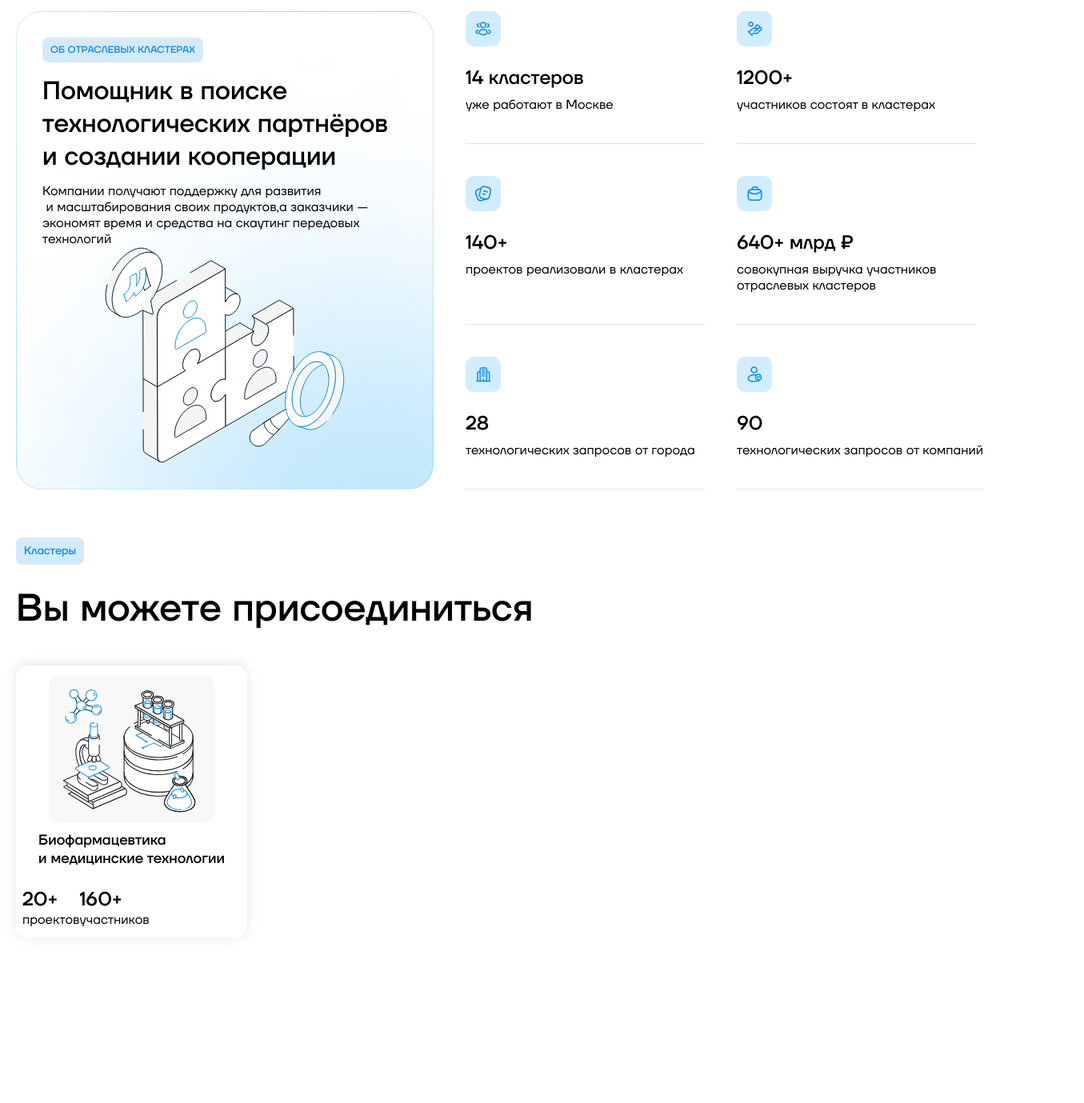
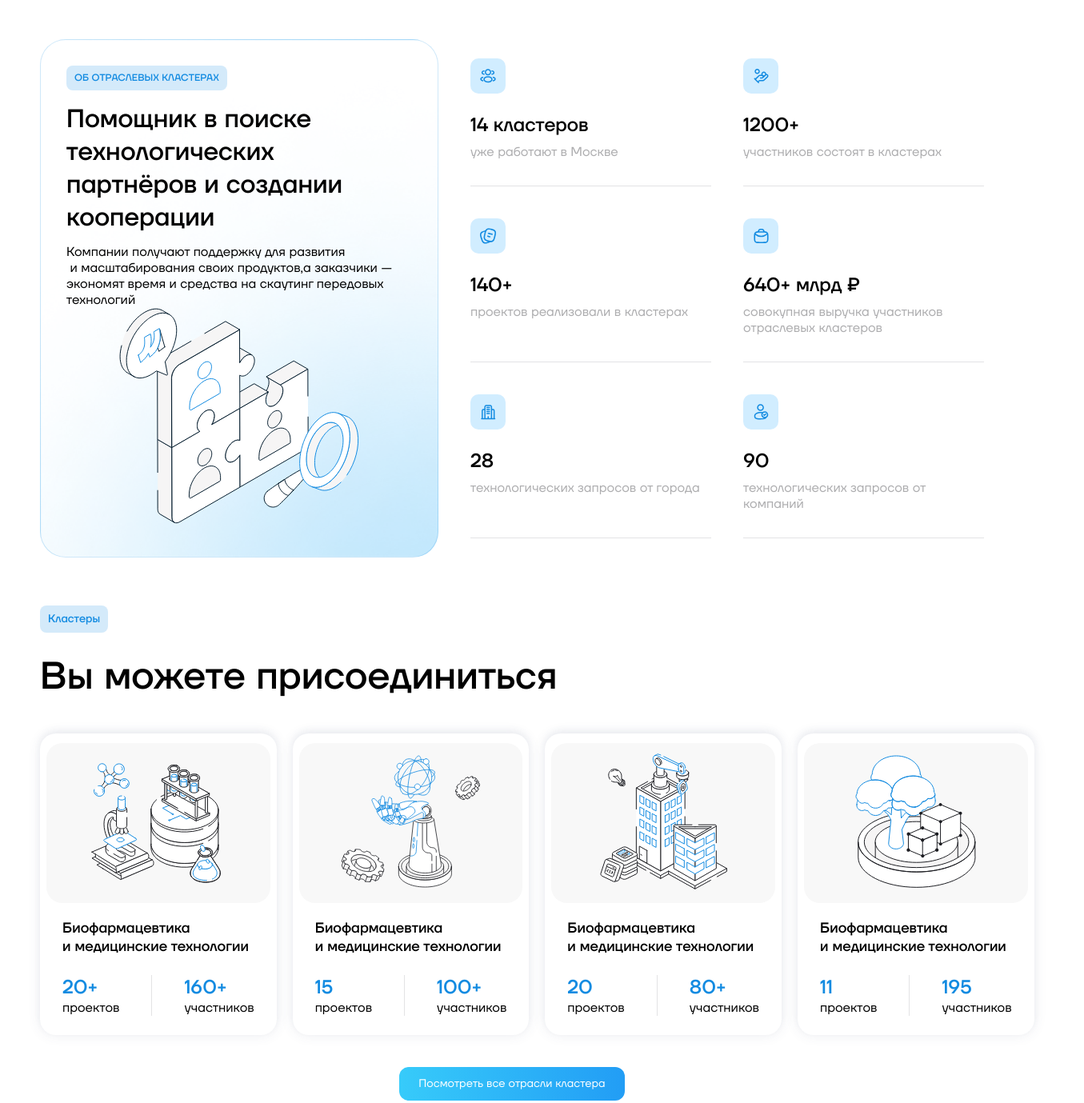
Before and after one commit to Ky0sh1t0/task2, a plain HTML site: page index.html in a window 1280 px wide. Shown: the part 904-2283 px from the top of the page at 80% size, 1355 px wide, since content can reach past the window. Before the commit the page ends 2194 px from the top, so only its background shows below. Drawn offline with Linux system fonts and the light colour scheme.

Commit message:
Add files via upload

```diff
--- a/css/style.scss
+++ b/css/style.scss
@@ -21,16 +21,18 @@
     font-style: normal;
 }
 
-* {
-    margin: 0px;
-    font-family: 'TTSFirsNeue';
-    font-size: 14px;
-    padding: 0px;
-}
 
 html {
     font-size: 10px;
 }
+
+* {
+    margin: 0px;
+    font-family: 'TTSFirsNeue';
+    font-size: 1.4rem;
+    padding: 0px;
+}
+
 
 h1, h2, h3 {
     font-weight: 500;
@@ -51,8 +53,16 @@ body {
     background-size: 100% 75rem;
 }
 
+.mb-1 {
+    margin-bottom: 1rem;
+}
+
 .mb-6 {
     margin-bottom: 6rem;
+}
+
+.pt-3 {
+    padding-top: 3rem;
 }
 
 .btn, .nav-item {
@@ -65,61 +75,28 @@ body {
     display: flex;
     flex-direction: column;
     min-height: 100%;
-    gap: 10px;
 }
 
-.tm-header {
+.underline {
+
     border-bottom: 1px solid rgba(255,255,255,0.2);
 }
 
-.div-tm-width {
+.tm-width {
+    max-width: 1400px;
+    padding: 0 5rem;
     min-width: 320px;
     margin: 0 auto;
-
-    @media (min-width: 992px) {
-        max-width: 1240px;
-    }
-}
-
-.tm-header-container {
-    align-items: center;
-    box-sizing: border-box;
-    justify-content: space-between;
-    display: flex;
-    color: white;
-}
-
-
-.tm-menu {
-    display: flex;
-    justify-content: space-between;
-    align-items: center;
-    margin: 1.6rem 0;
 }
 
 
 
-.tm-menu-container {
+.tm-header-cntr-1 {
+    align-items: center;
+    box-sizing: border-box;
     display: flex;
-    height: 100%;
-    box-sizing: border-box;
+    color: white;
 
-    .nav-list {
-        display: flex;
-        justify-content: center;
-        box-sizing: border-box;
-
-        .nav-item {
-            margin-right: 2.4rem;
-            box-sizing: border-box;
-        }
-    }
-}
-
-.div-logo-tab {
-    display: flex;
-    align-items: center;
-    gap: 2rem;
 
     .logo {
         height: 4rem;
@@ -130,9 +107,35 @@ body {
             object-fit: cover;
         }
     }
+
+    .profile {
+        display: flex;
+        flex-direction: row;
+        align-items: center;
+        margin-left: auto;
+        gap: 4rem;
+
+        .cips {
+            display: flex;
+            align-items: center;
+            gap: 1.6rem;
+            max-height: 32px;
+        }
+    }
+
+    .auth {
+        display: flex;
+        gap: 1rem;
+        align-items: center;
+
+        &:hover {
+            cursor: pointer;
+        }
+    }
 }
 
 .tab {
+    margin-left: 2rem;
     display: flex;
     gap: 2rem;
 
@@ -143,6 +146,7 @@ body {
             position: relative;
             font-weight: 500;
             color: rgba(255,255,255, 1);
+
             &::before {
                 content: "___";
                 position:absolute;
@@ -150,30 +154,24 @@ body {
                 left: 50%;
             }
         }
+
     }
+
     label {
         padding: 2.7rem 0;
         line-height: 2rem;
         color: rgba(255,255,255, 0.8);
+
+        &:hover {
+            cursor: pointer;
+        }
     }
 
     .br {
-        padding: 2.7rem 0;
-        color: rgba(255,255,255,0.2);
-    }
-}
-
-.profile {
-    display: flex;
-    flex-direction: row;
-    align-items: center;
-    gap: 4rem;
-
-    .cips {
-        display: flex;
-        align-items: center;
-        gap: 1.6rem;
-        max-height: 32px;
+        background-color:rgba(255,255,255,0.2);
+        width: 1px;
+        height: 1.2rem;
+        align-self: center;
     }
 }
 
@@ -193,7 +191,7 @@ body {
 
     .logo-white, .logo-telegram {
         width: 2rem;
-        height: 2.4rem;
+        height: 2rem;
         text-align: center;
 
         img {
@@ -209,15 +207,34 @@ body {
     }
 }
 
-.auth {
+
+
+
+.tm-menu {
     display: flex;
-    gap: 1rem;
-    align-items: center;
+    margin: 1.6rem 0;
 
-    &:hover {
-        cursor: pointer;
+    .image-search {
+        margin-left: auto;
+        width: 16px;
+        height: 16px;
+        img {
+            object-fit: cover;
+        }
+    }
+
+    .tm-menu-container {
+        display: flex;
+        align-items: center;
+
+
+        .nav-item {
+            margin-right: 2.4rem;
+            box-sizing: border-box;
+        }
     }
 }
+
 
 
 
@@ -228,27 +245,33 @@ body {
     background-color: white;
     border-radius: 6rem 6rem 0 0;
     padding: 6rem;
+    flex: 1;
 
     .cluster1-bg-img {
         position: absolute;
         left: -3.5rem;
-        bottom: -2.8rem;
+        top: 2.8rem;
         img {
             object-fit: cover;
         }
     }
 }
 
-.div-block-info {
+.info-block {
     position: relative;
     display: flex;
     flex-direction: column;
-    gap: 40px;
+    max-width: 600px;
+    gap: 4rem;
 
-    .div-block-title {
+    &-text {
         h1 {
             font-size: 6.4rem;
             margin-bottom: 1.6rem;
+        }
+
+        .text {
+            font-size: 1.6rem;
         }
     }
 
@@ -263,6 +286,9 @@ body {
             border-radius: 12px;
             color: rgba(19, 139, 225, 1);
 
+            &:hover {
+                cursor: pointer;
+            }
         }
     }
 
@@ -277,7 +303,7 @@ body {
     gap: 4rem;
 }
 
-.div-card-cluster {
+.cluster-card {
     display: flex;
     flex-direction: column;
     flex: 1;
@@ -289,7 +315,8 @@ body {
     background: url("../images/Vector_block.png");
     background-size: cover;
 
-    .div-text {
+    &-text {
+        max-width: 100%;
         display: flex;
         flex-direction: column;
         gap: 1.6rem;
@@ -301,13 +328,13 @@ body {
             h2 {
                 font-size: 3.2rem;
             }
-            p {
+            .text {
                 font-size: 1.6rem;
             }
         }
     }
 
-    .illustration {
+    &-illustration {
         max-width: 300px;
         max-height: 270px;
         margin: 0 auto;
@@ -319,27 +346,33 @@ body {
     }
 }
 
-.div-tm-about {
+.tm-about {
     display: flex;
     flex-wrap: wrap;
     gap: 4rem;
+    padding: 2.4rem 0;
 
-    .div-tm-about-frame {
-        min-width: calc(50% - 4rem);
+    &-frame {
         display: flex;
         flex-direction: column;
-        gap: 2.4rem;
+        min-width: calc(50% - 8rem);
         border-bottom: 1px solid rgba(28, 29, 47,0.12);
+        flex: 1;
 
         .about-text {
             display: flex;
             flex-direction: column;
             gap: 0.8rem;
-            h2 {
+            margin-bottom: 3.2rem;
+            flex: 1;
+
+            &-high {
                 font-size: 2.4rem;
+                font-weight: 500;
             }
-            .about-text-low {
+            &-low {
                 font-size: 1.6rem;
+                color: rgba(28, 29, 34, 0.36)
             }
         }
     }
@@ -349,6 +382,7 @@ body {
         width: 24px;
         border: 1rem solid rgba(0, 153, 255, 0.18);
         border-radius: 1rem;
+        margin-bottom: 2.4rem;
 
         img {
             background-color: rgba(0, 153, 255, 0.18);
@@ -388,21 +422,29 @@ body {
 .card-cluster {
     display: flex;
     flex-direction: column;
-    gap: 1rem;
-    border-radius: 1.5rem;
-    padding: 1.2rem 0.8rem;
+    border-radius: 2rem;
+    padding: 1.2rem 0.8rem 2.4rem;
+    align-items: center;
+    flex: 1 1;
     box-shadow:
         0px -4px 8px 0px rgba(68, 83, 113, 0.05),
         0px 0px 16px 0px rgba(68, 83, 113, 0.1);
 
     .illustration {
-        border-radius: 1rem;
+        display: inline-flex;
+        align-items: center;
+        border-radius: 2rem;
         background-color: rgb(248,248,248);
-        margin: 0 auto;
-        img {
-            width: 100%;
-            height: 100%;
-            object-fit: cover;
+        width: 100%;
+        min-height: 200px;
+        margin-bottom: 2rem;
+
+        .img-cont {
+            max-width: fit-content;
+            margin: 0 auto;
+            img {
+                object-fit: cover;
+            }
         }
     }
 }
@@ -412,24 +454,48 @@ body {
     display: flex;
     flex-direction: column;
     gap: 2.4rem;
+    padding: 0 2rem;
 
     .info-text {
-        padding: 0 2rem;
         font-size: 1.8rem;
         font-weight: 500;
     }
 
     .info-project-ppl {
         display: flex;
+        gap: 4rem;
+
+        .slash {
+            background-color:rgba(28,29,34, 12%);
+            width: 1px;
+            height: 100%;
+            align-self: center;
+        }
 
         .info-project {
             h2 {
                 font-size: 2.4rem;
-                color: rbg(19, 139, 225);
+                color: rgb(19, 139, 225);
             }
+
+
             .ppl-text {
                 font-size: 1.6rem;
             }
         }
     }
 }
+
+.cluster-btn {
+    align-self: center;
+    border-radius: 1.2rem;
+    padding: 1.2rem 2.4rem;
+    background:
+        linear-gradient(to right,
+         rgb(55, 203, 250),
+          rgb(34, 157, 245));
+
+    &:hover {
+        cursor: pointer;
+    }
+}
--- a/index.html
+++ b/index.html
@@ -9,9 +9,9 @@
 <body>
     <div class="container">
         <header class="tm-header">
-            <div class="div-tm-width">
-                <div class="tm-header-container">
-                    <div class="div-logo-tab">
+            <div class="tm-width">
+                <div class="tm-header-cntr-1">
+
                     <div class="logo">
                         <img src="./images/logo.svg" alt="logo" />
                     </div>
@@ -19,10 +19,9 @@
                     <div class="tab">
                         <input id="tab-btn-1" name="tab-btn" type="radio" value="organization" checked/>
                         <label for="tab-btn-1">Организациям и ИП</label>
-                            <div class="br">|</div>
+                        <div class="br"></div>
                         <input id="tab-btn-2" name="tab-btn" type="radio" value="individual"/>
                         <label for="tab-btn-2">Физическим лицам</label>
-                        </div>
                     </div>
 
                     <div class="profile">
@@ -53,11 +52,10 @@
                     </div>
                 </div>
             </div>
-        </header>
+            <div class="underline"></div>
 
-        <main class="tm-main-container">
-            <div class="div-tm-width">
-                    <div class="tm-menu">
+            <div class="tm-width">
+                <div class="tm-menu mb-1">
                     <div class="tm-menu-container">
                         <nav class="nav-list">
                             <a class="nav-item" href="#">Инвестиции </a>
@@ -74,99 +72,106 @@
                         <img src="./images/search.svg" alt="search"/>
                     </div>
                 </div>
+            </div>
 
+        </header>
+
+        <main class="tm-main-container">
+            <div class="tm-width">
                 <div class="info-frame mb-6">
                     <div class="cluster1-bg-img">
                         <img src="./images/cluster_1.svg" alt=""/>
                     </div>
-                    <div class="div-block-info">
-                        <div class="div-block-title">
-                            <h1>Отраслевые<br>кластеры</h1>
-                            <p>Помощник в поиске технологических партнеров и создании кооперации<br>
-                                    Точка входа к государственным и корпоративным заказчикам</p>
+                    <div class="info-block">
+                        <div class="info-block-text">
+                            <h1>Отраслевые кластеры</h1>
+                            <div class="text">Помощник в поиске технологических партнеров и создании кооперации
+                                    Точка входа к государственным и корпоративным заказчикам</div>
                         </div>
                         <div class="div-block-btn">
-                            <div class="div-btn"><a href="#" class="btn">технологическим компания</a></div>
-                            <div class="div-btn"><a href="#" class="btn">заказчикам</a></div>
+                            <a href="#" class="btn">технологическим компания</a>
+                            <a href="#" class="btn">заказчикам</a>
                         </div>
                     </div>
                 </div>
             </div>
 
-            <div class="div-tm-width">
-                <div class="tm-about-cluster-container mb-6">
-                    <div class="div-card-cluster">
-                        <div class="div-text">
+            <!--TODO: Заменить все длинные названия на короткие-->
+            <div class="tm-width">
+                <div class="tm-about-cluster-container mb-6 pt-3">
+                    <div class="cluster-card">
+                        <div class="cluster-card-text">
                             <div class="global-tag-line">ОБ ОТРАСЛЕВЫХ КЛАСТЕРАХ</div>
                             <div class="text-description">
-                                <h2>Помощник в поиске<br> технологических партнёров<br> и создании кооперации</h2>
-                                <p>Компании получают поддержку для развития <br>
-                                 и масштабирования своих продуктов,а заказчики —<br>
-                                экономят время и средства на скаутинг передовых<br> технологий</p>
+                                <h2>Помощник в поиске технологических партнёров и создании кооперации</h2>
+                                <div class="text">Компании получают поддержку для развития
+                                 и масштабирования своих продуктов,а заказчики —
+                                экономят время и средства на скаутинг передовых технологий</div>
                             </div>
                         </div>
-                        <div class="illustration">
+                        <div class="cluster-card-illustration">
                             <img src="images/Group.svg" alt="">
                         </div>
                     </div>
-                    <div class="div-tm-about">
 
-                        <div class="div-tm-about-frame">
+                    <div class="tm-about">
+
+                        <div class="tm-about-frame">
                             <div class="about-icon">
                                 <img src="./images/team.svg" alt=""/>
                             </div>
                             <div class="about-text">
-                                <h2>14 кластеров</h2>
+                                <div class="about-text-high">14 кластеров</div>
                                 <div class="about-text-low">уже работают в Москве</div>
                             </div>
                         </div>
 
-                        <div class="div-tm-about-frame">
+                        <div class="tm-about-frame">
                             <div class="about-icon">
                                 <img src="./images/hand-coins.svg" alt=""/>
                             </div>
                             <div class="about-text">
-                                <h2>1200+</h2>
+                                <div class="about-text-high">1200+</div>
                                 <div class="about-text-low">участников состоят в кластерах</div>
                             </div>
                         </div>
 
-                        <div class="div-tm-about-frame">
+                        <div class="tm-about-frame">
                             <div class="about-icon">
                                 <img src="./images/promo.svg" alt=""/>
                             </div>
                             <div class="about-text">
-                                <h2>140+</h2>
+                                <div class="about-text-high">140+</div>
                                 <div class="about-text-low">проектов реализовали в кластерах</div>
                             </div>
                         </div>
 
-                        <div class="div-tm-about-frame">
+                        <div class="tm-about-frame">
                             <div class="about-icon">
                                 <img src="./images/case.svg" alt=""/>
                             </div>
                             <div class="about-text">
-                                <h2>640+ млрд ₽</h2>
-                                <div class="about-text-low">совокупная выручка участников<br> отраслевых кластеров</div>
+                                <div class="about-text-high">640+ млрд ₽</div>
+                                <div class="about-text-low">совокупная выручка участников отраслевых кластеров</div>
                             </div>
                         </div>
 
-                        <div class="div-tm-about-frame">
+                        <div class="tm-about-frame">
                             <div class="about-icon">
                                 <img src="./images/company.svg" alt=""/>
                             </div>
                             <div class="about-text">
-                                <h2>28</h2>
+                                <div class="about-text-high">28</div>
                                 <div class="about-text-low">технологических запросов от города</div>
                             </div>
                         </div>
 
-                        <div class="div-tm-about-frame">
+                        <div class="tm-about-frame">
                             <div class="about-icon">
                                 <img src="./images/user_check.svg" alt=""/>
                             </div>
                             <div class="about-text">
-                                <h2>90</h2>
+                                <div class="about-text-high">90</div>
                                 <div class="about-text-low">технологических запросов от компаний</div>
                             </div>
                         </div>
@@ -174,17 +179,20 @@
                 </div>
             </div>
 
-            <div class="div-tm-width">
+            <div class="tm-width">
                 <div class="div-tm-project-container mb-6">
                     <div class="text-decoration">
                         <div class="global-tag-line">Кластеры</div>
                         <h2>Вы можете присоединиться</h2>
                     </div>
+
                     <div class="project-cards">
 
                         <div class="card-cluster">
                             <div class="illustration">
+                                <div class="img-cont">
                                     <img src="./images/biofarmandMedTech.svg" alt="">
+                                </div>
                             </div>
                             <div class="cluster-info">
                                 <div class="info-text">Биофармацевтика<br> и медицинские технологии</div>
@@ -193,6 +201,7 @@
                                         <h2>20+</h2>
                                         <div class="ppl-text">проектов</div>
                                     </div>
+                                    <div class="slash"></div>
                                     <div class="info-project">
                                         <h2>160+</h2>
                                         <div class="ppl-text">участников</div>
@@ -201,8 +210,74 @@
                             </div>
                         </div>
 
+                        <div class="card-cluster">
+                            <div class="illustration">
+                                <div class="img-cont">
+                                    <img src="./images/cluster_assist_tech.svg" alt="">
                                 </div>
-                    <div class="div-btn">
+                            </div>
+                            <div class="cluster-info">
+                                <div class="info-text">Биофармацевтика<br> и медицинские технологии</div>
+                                <div class="info-project-ppl">
+                                    <div class="info-project">
+                                        <h2>15</h2>
+                                        <div class="ppl-text">проектов</div>
+                                    </div>
+                                    <div class="slash"></div>
+                                    <div class="info-project">
+                                        <h2>100+</h2>
+                                        <div class="ppl-text">участников</div>
+                                    </div>
+                                </div>
+                            </div>
+                        </div>
+
+                        <div class="card-cluster">
+                            <div class="illustration">
+                                <div class="img-cont">
+                                    <img src="./images/cluster_building_tech.svg" alt="">
+                                </div>
+                            </div>
+                            <div class="cluster-info">
+                                <div class="info-text">Биофармацевтика<br> и медицинские технологии</div>
+                                <div class="info-project-ppl">
+                                    <div class="info-project">
+                                        <h2>20</h2>
+                                        <div class="ppl-text">проектов</div>
+                                    </div>
+                                    <div class="slash"></div>
+                                    <div class="info-project">
+                                        <h2>80+</h2>
+                                        <div class="ppl-text">участников</div>
+                                    </div>
+                                </div>
+                            </div>
+                        </div>
+
+                        <div class="card-cluster">
+                            <div class="illustration">
+                                <div class="img-cont">
+                                    <img src="./images/green_msc.svg" alt="">
+                                </div>
+                            </div>
+                            <div class="cluster-info">
+                                <div class="info-text">Биофармацевтика<br> и медицинские технологии</div>
+                                <div class="info-project-ppl">
+                                    <div class="info-project">
+                                        <h2>11</h2>
+                                        <div class="ppl-text">проектов</div>
+                                    </div>
+                                    <div class="slash"></div>
+                                    <div class="info-project">
+                                        <h2>195</h2>
+                                        <div class="ppl-text">участников</div>
+                                    </div>
+                                </div>
+                            </div>
+                        </div>
+
+                    </div>
+                    <div class="cluster-btn">
                         <a class="btn">Посмотреть все отрасли кластера</a>
                     </div>
                 </div>
```
Also changed, not shown: css/style.css, images/cluster_assist_tech.svg (added), images/cluster_building_tech.svg (added), images/green_msc.svg (added), 1 other file. Lines whose indentation alone changed are shown as unchanged.
